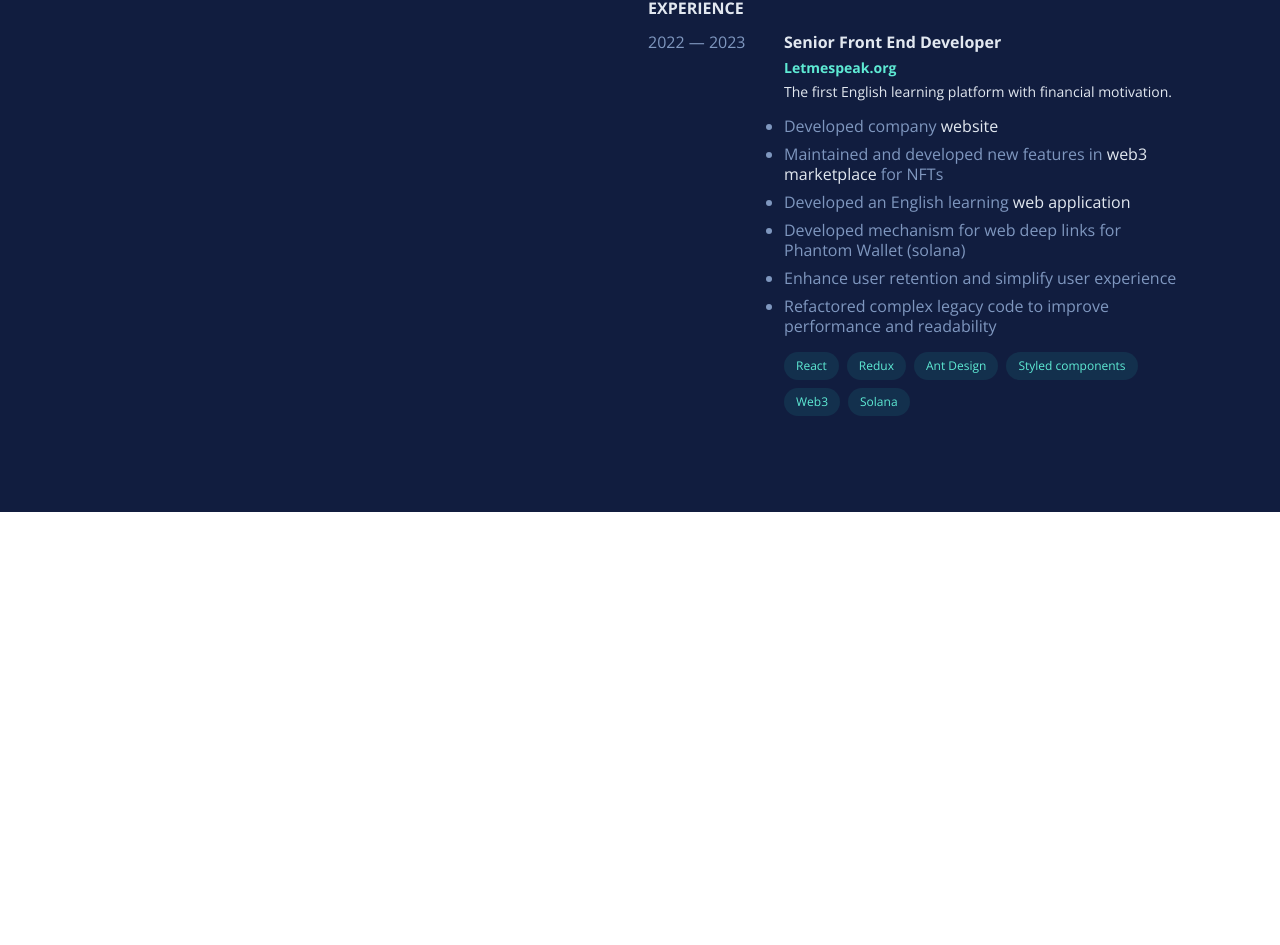
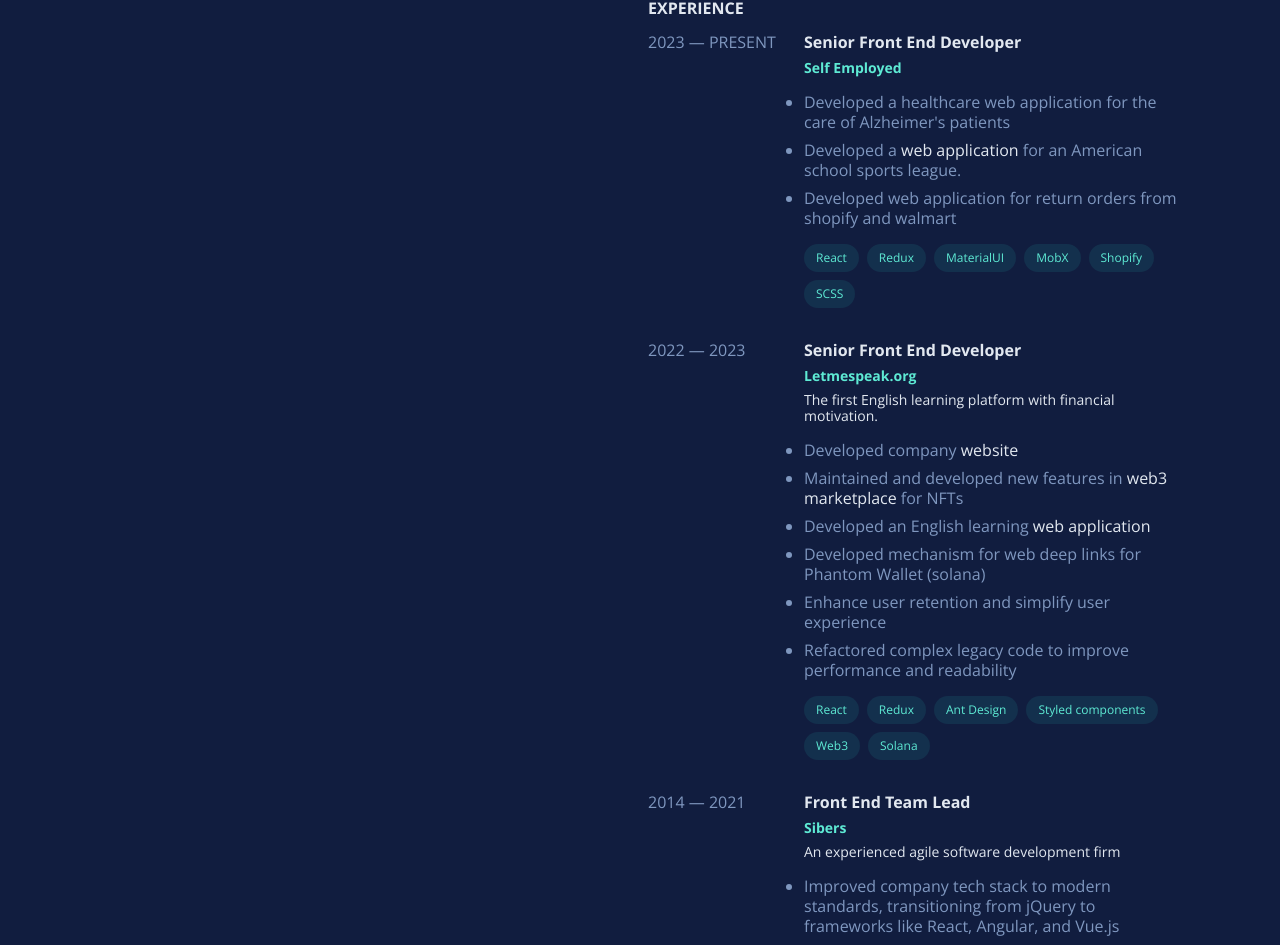
Before and after one commit to DenisPronin/DenisPronin, a React (Create React App) app: page / in a window 1280 px wide. Shown: the part 516-1461 px from the top of the page. Before the commit the page ends 1028 px from the top, so only its background shows below. Built offline with nearby package versions, Linux system fonts and the light colour scheme.

Commit message:
Markup. Experience

```diff
--- a/src/components/Experience/Experience.js
+++ b/src/components/Experience/Experience.js
@@ -5,6 +5,33 @@ import { UIText } from '../UI/Text.styled';
 import { ExperienceItem } from './ExperienceItem';
 
 const experienceData = [
+  {
+    id: '0',
+    position: 'Senior Front End Developer',
+    companyName: 'Self Employed',
+    startDate: '2023',
+    endDate: 'PRESENT',
+    descriptionItems: [
+      {
+        text: "Developed a healthcare web application for the care of Alzheimer's patients",
+      },
+      {
+        text: (
+          <div>
+            Developed a{' '}
+            <a href='https://countysports.zone/' target='_blank' rel='noreferrer'>
+              web application
+            </a>{' '}
+            for an American school sports league.
+          </div>
+        ),
+      },
+      {
+        text: 'Developed web application for return orders from shopify and walmart',
+      },
+    ],
+    techStack: ['React', 'Redux', 'MaterialUI', 'MobX', 'Shopify', 'SCSS'],
+  },
   {
     id: '1',
     position: 'Senior Front End Developer',
@@ -56,6 +83,35 @@ const experienceData = [
     ],
     techStack: ['React', 'Redux', 'Ant Design', 'Styled components', 'Web3', 'Solana'],
   },
+  {
+    id: '2',
+    position: 'Front End Team Lead',
+    companyName: 'Sibers',
+    startDate: '2014',
+    endDate: '2021',
+    companyDescription: 'An experienced agile software development firm',
+    descriptionItems: [
+      {
+        text: 'Improved company tech stack to modern standards, transitioning from jQuery to frameworks like React, Angular, and Vue.js',
+      },
+      {
+        text: 'Integrated build systems (Webpack)',
+      },
+      {
+        text: 'Experience working on both new projects from their inception and projects with existing legacy code.',
+      },
+      {
+        text: 'Provided project estimates and maintained communication with clients',
+      },
+      {
+        text: 'Assembled a front-end team comprising more than 10 members',
+      },
+      {
+        text: 'Provided mentorship to junior developers',
+      },
+    ],
+    techStack: ['React', 'Redux', 'Vue.js', 'Angular', 'Webpack', 'jQuery', 'SCSS'],
+  },
 ];
 
 export function Experience() {
@@ -65,7 +121,7 @@ export function Experience() {
         EXPERIENCE
       </UIText>
 
-      <UIFlex direction='column' gap={16}>
+      <UIFlex direction='column' gap={32}>
         {experienceData.map((experience) => {
           return <ExperienceItem data={experience} key={experience.id} />;
         })}
--- a/src/components/Experience/ExperienceItem.styled.js
+++ b/src/components/Experience/ExperienceItem.styled.js
@@ -8,7 +8,7 @@ export const ItemContainer = styled.div`
 `;
 
 export const DateColumn = styled(Text)`
-  flex: 0 0 120px;
+  flex: 0 0 140px;
 `;
 
 export const DescriptionList = styled.ul`
```
